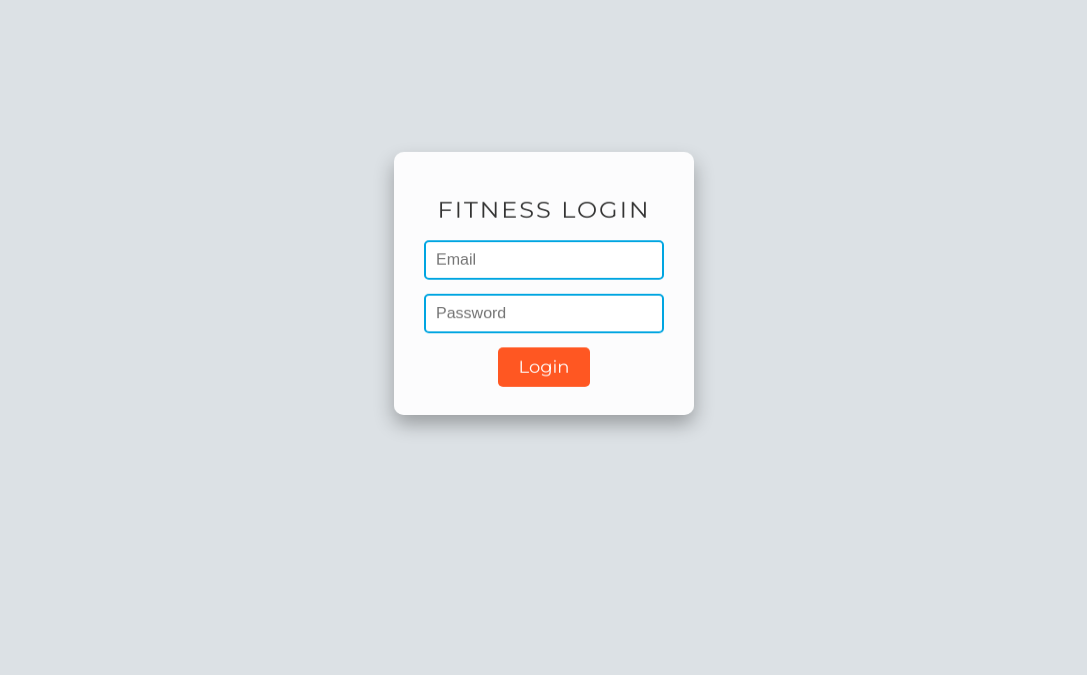
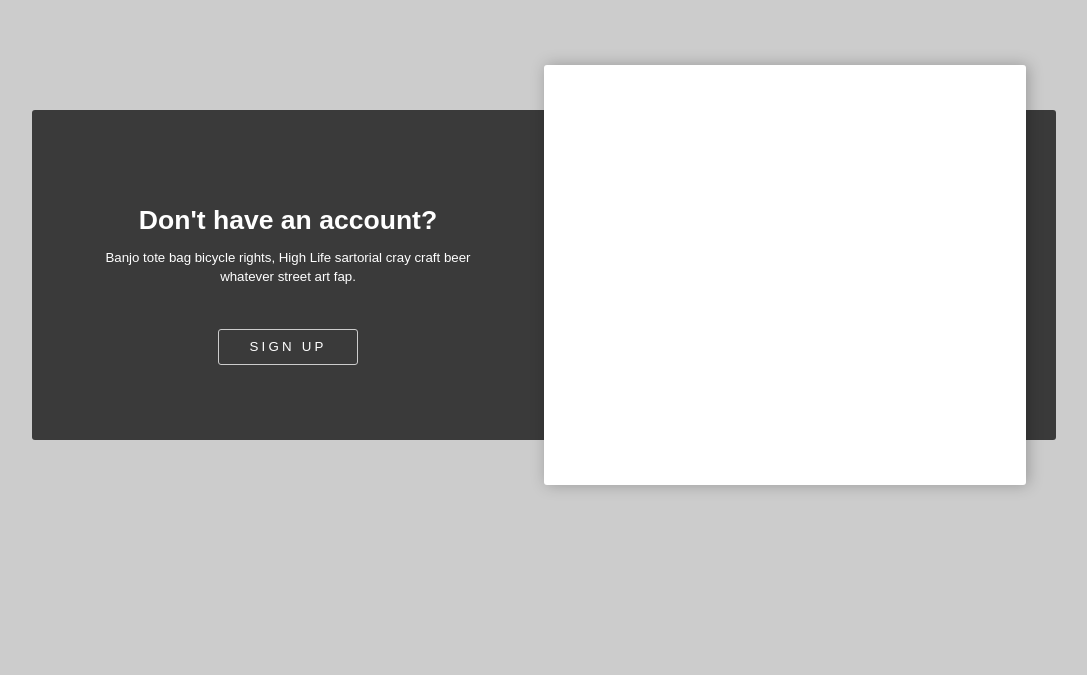
Before and after one commit to dsd739/fitness, a React (Create React App) app: page / in a window 1280 px wide. Shown: the part 125-800 px from the top of the page, without its empty margins (96-1183 px from the left). Built offline with nearby package versions, Linux system fonts and the light colour scheme.

Commit message:
modified:   src/App.js 	deleted:    src/Styling/Login.css 	modified:   src/components/Contest_Card/C_card.jsx 	deleted:    src/components/Login.jsx 	modified:   src/components/Login/Login.jsx

```diff
--- a/src/App.js
+++ b/src/App.js
@@ -1,13 +1,13 @@
-import logo from './logo.svg';
+
 import './App.css';
 import DashBoard from './components/DashBoard';
-import Login from './components/Login';
+import Login from './components/Login/Login';
 
 function App() {
   return (
     <div className="App">
-      {/* <DashBoard/> */}
       <Login/>
+      <DashBoard/>
     </div>
   );
 }
--- a/src/Styling/Login.css
+++ /dev/null
@@ -1,74 +0,0 @@
-/* FitnessLogin.css */
-
-.fitness-login-container {
-  display: flex;
-  justify-content: center;
-  align-items: center;
-  height: 100vh;
-  /* background-image: url('../Style_components/'); */
-  background-size: cover;
-  background-position: center;
-  background-repeat: no-repeat;
-  /* perspective: 1000px; */
-}
-
-.fitness-login-card {
-  background-color: rgba(255, 255, 255, 0.9);
-  border-radius: 10px;
-  box-shadow: 0 10px 20px rgba(0, 0, 0, 0.3);
-  padding: 30px;
-  text-align: center;
-  width: 300px;
-  transform: rotateX(20deg); /* 3D rotation */
-  transform-origin: center bottom;
-  animation: rotate-up 0.5s ease 0.3s forwards;
-
-  @keyframes rotate-up {
-    from {
-      opacity: 0;
-      transform: rotateX(90deg);
-    }
-    to {
-      opacity: 1;
-      transform: rotateX(20deg);
-    }
-  }
-}
-
-.fitness-login-heading {
-  color: #333;
-  font-size: 24px;
-  margin-bottom: 20px;
-}
-
-.fitness-form-group {
-  margin-bottom: 15px;
-}
-
-.fitness-input-field {
-  padding: 10px;
-  border: 2px solid #00a5e1; /* Vibrant blue border */
-  border-radius: 5px;
-  font-size: 16px;
-  width: 100%;
-  transition: border-color 0.3s ease;
-}
-
-.fitness-input-field:focus {
-  border-color: #ff5722; /* Orange border color on focus */
-}
-
-.fitness-login-button {
-  background-color: #ff5722; /* A bold orange color */
-  color: #fff;
-  padding: 10px 20px;
-  border: none;
-  border-radius: 5px;
-  font-size: 18px;
-  cursor: pointer;
-  transition: background-color 0.3s ease;
-}
-
-.fitness-login-button:hover {
-  background-color: #ff6d42; /* Lighter shade of orange on hover */
-}
--- a/src/components/Contest_Card/C_card.jsx
+++ b/src/components/Contest_Card/C_card.jsx
@@ -1,6 +1,6 @@
 import React from "react";
 
-import "./c_card.css";
+// import "./c_card.css";
 
 // Define your movie list as an array of objects
 
--- a/src/components/Login.jsx
+++ /dev/null
@@ -1,52 +0,0 @@
-import React, { useState } from 'react';
-import '../Styling/Login.css'; // Import your CSS file
-
-function FitnessLogin() {
-  const [email, setEmail] = useState('');
-  const [password, setPassword] = useState('');
-
-  const handleEmailChange = (e) => {
-    setEmail(e.target.value);
-  };
-
-  const handlePasswordChange = (e) => {
-    setPassword(e.target.value);
-  };
-
-  const handleLogin = () => {
-    // Add your authentication logic here
-    console.log('Email:', email);
-    console.log('Password:', password);
-  };
-
-  return (
-    <div className="fitness-login-container">
-      <div className="fitness-login-card">
-        <h2 className="fitness-login-heading">Fitness Login</h2>
-        <div className="fitness-form-group">
-          <input
-            type="email"
-            placeholder="Email"
-            value={email}
-            onChange={handleEmailChange}
-            className="fitness-input-field"
-          />
-        </div>
-        <div className="fitness-form-group">
-          <input
-            type="password"
-            placeholder="Password"
-            value={password}
-            onChange={handlePasswordChange}
-            className="fitness-input-field"
-          />
-        </div>
-        <button type="button" onClick={handleLogin} className="fitness-login-button">
-          Login
-        </button>
-      </div>
-    </div>
-  );
-}
-
-export default FitnessLogin;
--- a/src/components/Login/Login.jsx
+++ b/src/components/Login/Login.jsx
@@ -1,138 +1,126 @@
-import React from "react";
+import React, { useState } from "react";
 import "./login.css";
 
 export default function Login() {
-  /**
-   * Variables
-   */
-  const signupButton = document.getElementById("signup-button"),
-    loginButton = document.getElementById("login-button"),
-    userForms = document.getElementById("user_options-forms");
+  const [isLoginFormVisible, setLoginFormVisible] = useState(false);
 
-  /**
-   * Add event listener to the "Sign Up" button
-   */
-  signupButton.addEventListener(
-    "click",
-    () => {
-      userForms.classList.remove("bounceRight");
-      userForms.classList.add("bounceLeft");
-    },
-    false
-  );
+  const toggleForms = () => {
+    setLoginFormVisible(!isLoginFormVisible);
+  };
 
-  /**
-   * Add event listener to the "Login" button
-   */
-  loginButton.addEventListener(
-    "click",
-    () => {
-      userForms.classList.remove("bounceLeft");
-      userForms.classList.add("bounceRight");
-    },
-    false
-  );
   return (
     <>
-      <section class="user">
-        <div class="user_options-container">
-          <div class="user_options-text">
-            <div class="user_options-unregistered">
-              <h2 class="user_unregistered-title">Don't have an account?</h2>
-              <p class="user_unregistered-text">
+      <section className="user">
+        <div className="user_options-container">
+          <div className="user_options-text">
+            <div className="user_options-unregistered">
+              <h2 className="user_unregistered-title">
+                Don't have an account?
+              </h2>
+              <p className="user_unregistered-text">
                 Banjo tote bag bicycle rights, High Life sartorial cray craft
                 beer whatever street art fap.
               </p>
-              <button class="user_unregistered-signup" id="signup-button">
+              <button
+                className="user_unregistered-signup"
+                onClick={toggleForms}
+              >
                 Sign up
               </button>
             </div>
 
-            <div class="user_options-registered">
-              <h2 class="user_registered-title">Have an account?</h2>
-              <p class="user_registered-text">
+            <div className="user_options-registered">
+              <h2 className="user_registered-title">Have an account?</h2>
+              <p className="user_registered-text">
                 Banjo tote bag bicycle rights, High Life sartorial cray craft
                 beer whatever street art fap.
               </p>
-              <button class="user_registered-login" id="login-button">
+              <button className="user_registered-login" onClick={toggleForms}>
                 Login
               </button>
             </div>
           </div>
 
-          <div class="user_options-forms" id="user_options-forms">
-            <div class="user_forms-login">
-              <h2 class="forms_title">Login</h2>
-              <form class="forms_form">
-                <fieldset class="forms_fieldset">
-                  <div class="forms_field">
+          <div
+            className={`user_options-forms ${
+              isLoginFormVisible ? "bounceLeft" : "bounceRight"
+            }`}
+          >
+            {isLoginFormVisible ? (
+              <div className="user_forms-login">
+                <h2 className="forms_title">Login</h2>
+                <form className="forms_form">
+                  <fieldset className="forms_fieldset">
+                    <div className="forms_field">
                       <input
                         type="email"
                         placeholder="Email"
-                      class="forms_field-input"
+                        className="forms_field-input"
                         required
-                      autofocus
+                        autoFocus
                       />
                     </div>
-                  <div class="forms_field">
+                    <div className="forms_field">
                       <input
                         type="password"
                         placeholder="Password"
-                      class="forms_field-input"
+                        className="forms_field-input"
                         required
                       />
                     </div>
                   </fieldset>
-                <div class="forms_buttons">
-                  <button type="button" class="forms_buttons-forgot">
+                  <div className="forms_buttons">
+                    <button type="button" className="forms_buttons-forgot">
                       Forgot password?
                     </button>
                     <input
                       type="submit"
                       value="Log In"
-                    class="forms_buttons-action"
+                      className="forms_buttons-action"
                     />
                   </div>
                 </form>
               </div>
-            <div class="user_forms-signup">
-              <h2 class="forms_title">Sign Up</h2>
-              <form class="forms_form">
-                <fieldset class="forms_fieldset">
-                  <div class="forms_field">
+            ) : (
+              <div className="user_forms-signup">
+                <h2 className="forms_title">Sign Up</h2>
+                <form className="forms_form">
+                  <fieldset className="forms_fieldset">
+                    <div className="forms_field">
                       <input
                         type="text"
                         placeholder="Full Name"
-                      class="forms_field-input"
+                        className="forms_field-input"
                         required
                       />
                     </div>
-                  <div class="forms_field">
+                    <div className="forms_field">
                       <input
                         type="email"
                         placeholder="Email"
-                      class="forms_field-input"
+                        className="forms_field-input"
                         required
                       />
                     </div>
-                  <div class="forms_field">
+                    <div className="forms_field">
                       <input
                         type="password"
                         placeholder="Password"
-                      class="forms_field-input"
+                        className="forms_field-input"
                         required
                       />
                     </div>
                   </fieldset>
-                <div class="forms_buttons">
+                  <div className="forms_buttons">
                     <input
                       type="submit"
                       value="Sign up"
-                    class="forms_buttons-action"
+                      className="forms_buttons-action"
                     />
                   </div>
                 </form>
               </div>
+            )}
           </div>
         </div>
       </section>
```
Lines whose indentation alone changed are shown as unchanged.
